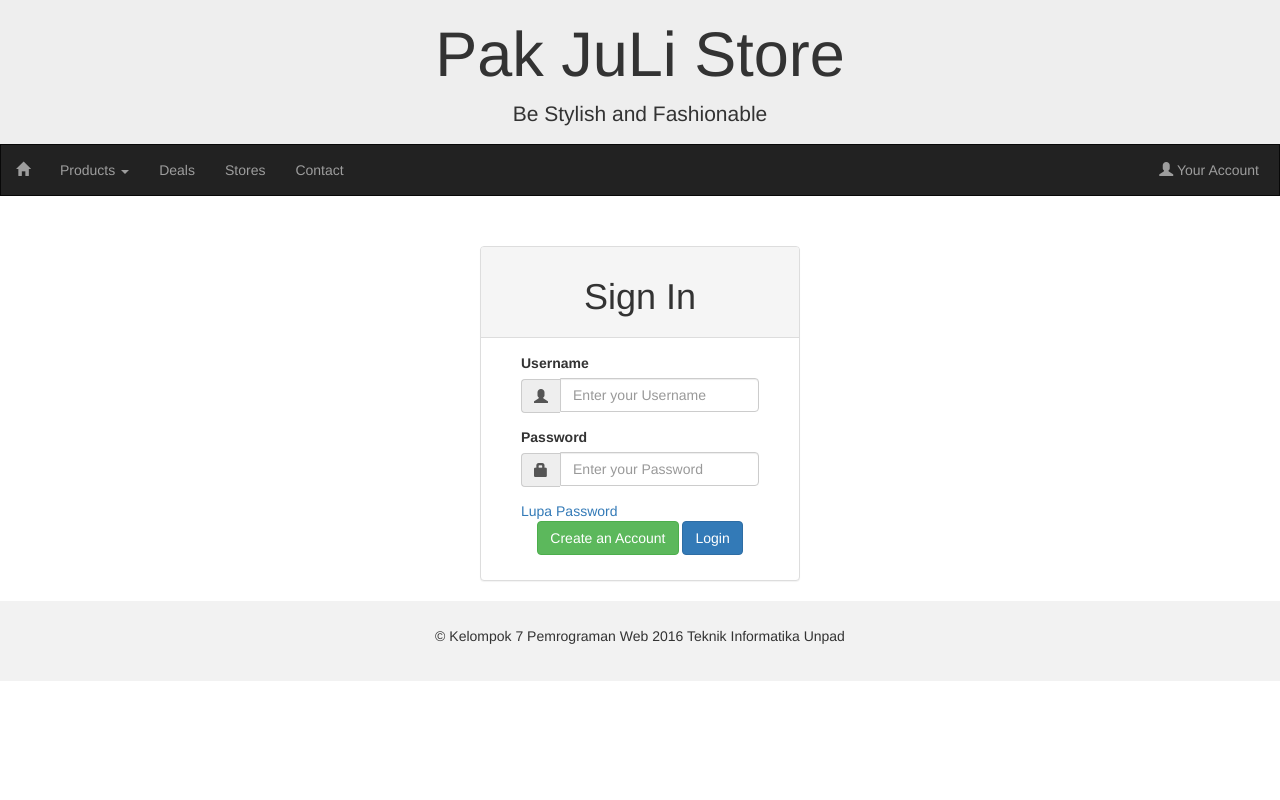
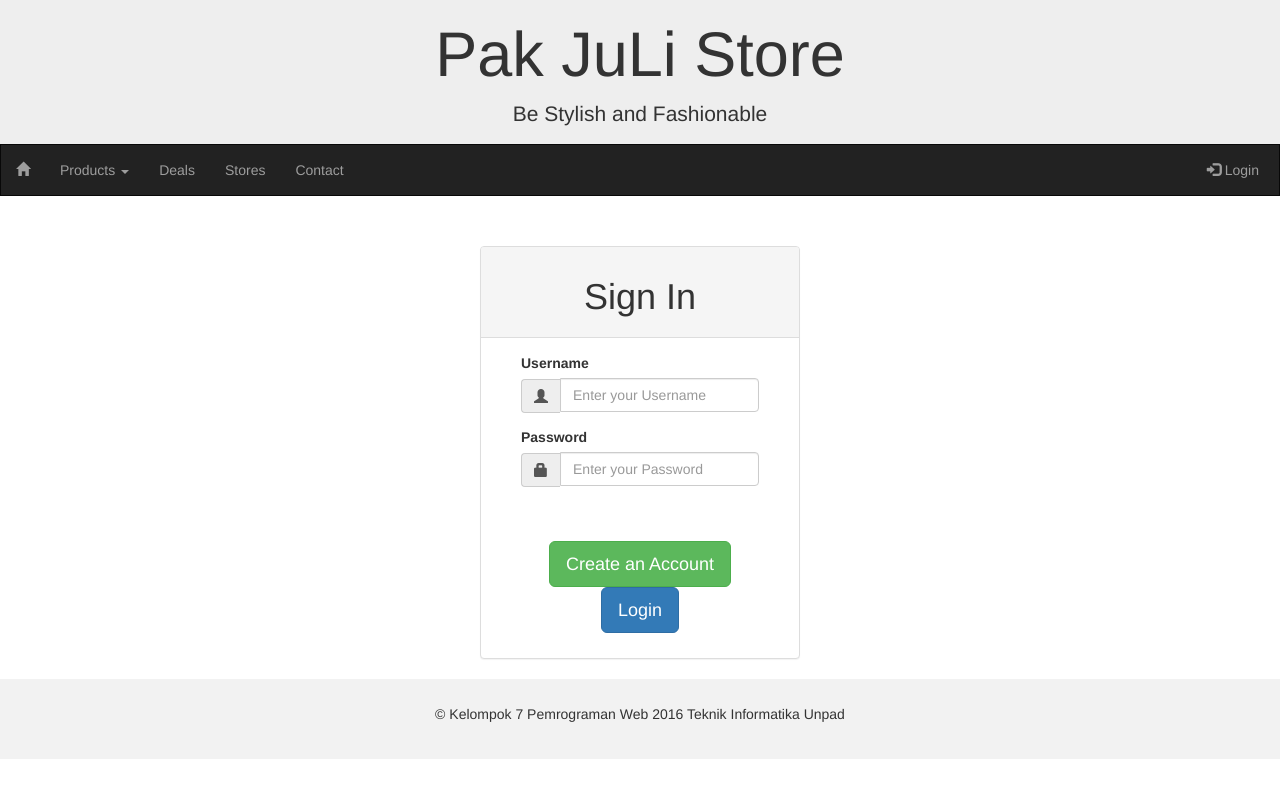
Before and after one commit to fatanisti/Final-Task-PW, a CodeIgniter app: page /PakJuLiStore/index.php/user/user_login in a window 1280 px wide. Run offline with CodeIgniter, Linux system fonts and the light colour scheme; some libraries are stand-ins or nearby versions.

Commit message:
frontend header, login sama logout kelarr

```diff
--- a/application/config/routes.php
+++ b/application/config/routes.php
@@ -57,3 +57,4 @@ $route['signup'] = 'User/user_registration_show';
 $route['coba1'] = 'User/user';
 $route['coba2'] = 'User/sell';
 $route['coba3'] = 'User/cp';
+$route['logout'] = 'User/logout';
--- a/application/controllers/User.php
+++ b/application/controllers/User.php
@@ -61,7 +61,7 @@ class User extends CI_Controller {
 
 	        $this->login_database->new_user($data);
 
-	        redirect('index.php/login');
+	        redirect('login');
 	    }
 
 
@@ -98,17 +98,21 @@ class User extends CI_Controller {
                     redirect('');
                 }
             } else {
-                $data = array('error_message' => 'Nama Pengguna atau Password Salah');
-                redirect('index.php/login');
+                $data = array('message_display' => 'Nama Pengguna atau Password Salah');
+
+                $this->session->set_userdata( $data );
+                redirect('login');
             }
         }
     }
 
     public function logout() {
         $sess_array = array('user_name' => '');
-        $this->session->unset_userdata('logged_in', $sess_array);
+        $this->session->unset_userdata($sess_array);
         $insert['message_display'] = 'Anda telah berhasil logout.';
+        $this->load->view('header');
         $this->load->view('login', $insert);
+        $this->load->view('footer');
     }
 
     public function user()
--- a/application/views/header.php
+++ b/application/views/header.php
@@ -40,12 +40,25 @@ $this->load->library('session');
       <li><a href="#">Contact</a></li>
     </ul>
     <ul class="nav navbar-nav navbar-right">
-    <li><a href="<?php
-      if (isset($_SESSION['user_name'])) {
-        echo base_url().'index.php/coba1';
-      } else {
-        echo base_url().'index.php/login';
-      }
-    ?>"><span class="glyphicon glyphicon-user"></span> Your Account </a></li>
+      <?php if (isset($_SESSION['user_name'])): ?>
+        <li>
+          <a href="<?php echo base_url(); ?>.index.php/coba1">
+            <span class="glyphicon glyphicon-user"></span>
+            <?php echo " ".$_SESSION['user_name']." "; ?>
+          </a>
+        </li>
+        <li>
+          <a href="<?php echo base_url(); ?>index.php/logout">
+            <span class="glyphicon glyphicon-log-out"></span> Logout
+          </a>
+        </li>
+      <?php else: ?>
+        <li>
+          <a href="<?php echo base_url(); ?>index.php/login">
+            <span class="glyphicon glyphicon-log-in"></span>
+             Login
+          </a>
+        </li>
+      <?php endif ?>
     </ul>
 </nav>
--- a/application/views/login.php
+++ b/application/views/login.php
@@ -7,11 +7,20 @@ if (isset($logout_message)) {
 ?>
 <?php
 if (isset($message_display)) {
-  echo "<div class='message'>";
+  echo "<div class='alert alert-success text-center'>";
   echo $message_display;
   echo "</div>";
 }
 ?>
+<?php if (isset($_SESSION['message_display'])): ?>
+  <div class="container">
+    <div class="alert alert-danger text-center">
+      <?php echo $_SESSION['message_display']; ?>
+    </div>
+  </div>
+  <?php echo validation_errors(); ?>
+  <?php session_destroy(); ?>
+<?php endif ?>
 <div class="container center_div">
   <div class="row main panel panel-default">
     <div class="panel-heading">
@@ -43,20 +52,12 @@ if (isset($message_display)) {
             </div>
           </div>
         </div>
-        <a href="#" class="btn-btn-link">Lupa Password</a>
         <p class="text-center">
-          <a href="<?php echo base_url(); ?>index.php/signup" class="btn btn-success btn-md">Create an Account</a>
-          <button type="submit" class="btn btn-primary btn-md">Login</button>
+        <br><br>
+          <a href="<?php echo base_url(); ?>index.php/signup" class="btn btn-success btn-lg">Create an Account</a>
+          <button type="submit" class="btn btn-primary btn-lg">Login</button>
         </p>
       </form>
-      <?php
-        if (isset($error_message)) {
-          echo "<div class='alert alert-danger'>";
-          echo $error_message;
-        }
-        echo validation_errors();
-        echo "</div>";
-      ?>
       <?php echo form_close(); ?>
     </div>
   </div>
--- a/assets/css/user.css
+++ b/assets/css/user.css
@@ -28,6 +28,8 @@ footer {
 .carousel-inner > .item > a > img {
   width: 70%;
   margin: auto;
+  height: 500px;
+  max-height: 500px;
 }
 
 .panel-body {
```
Lines whose indentation alone changed are shown as unchanged.
